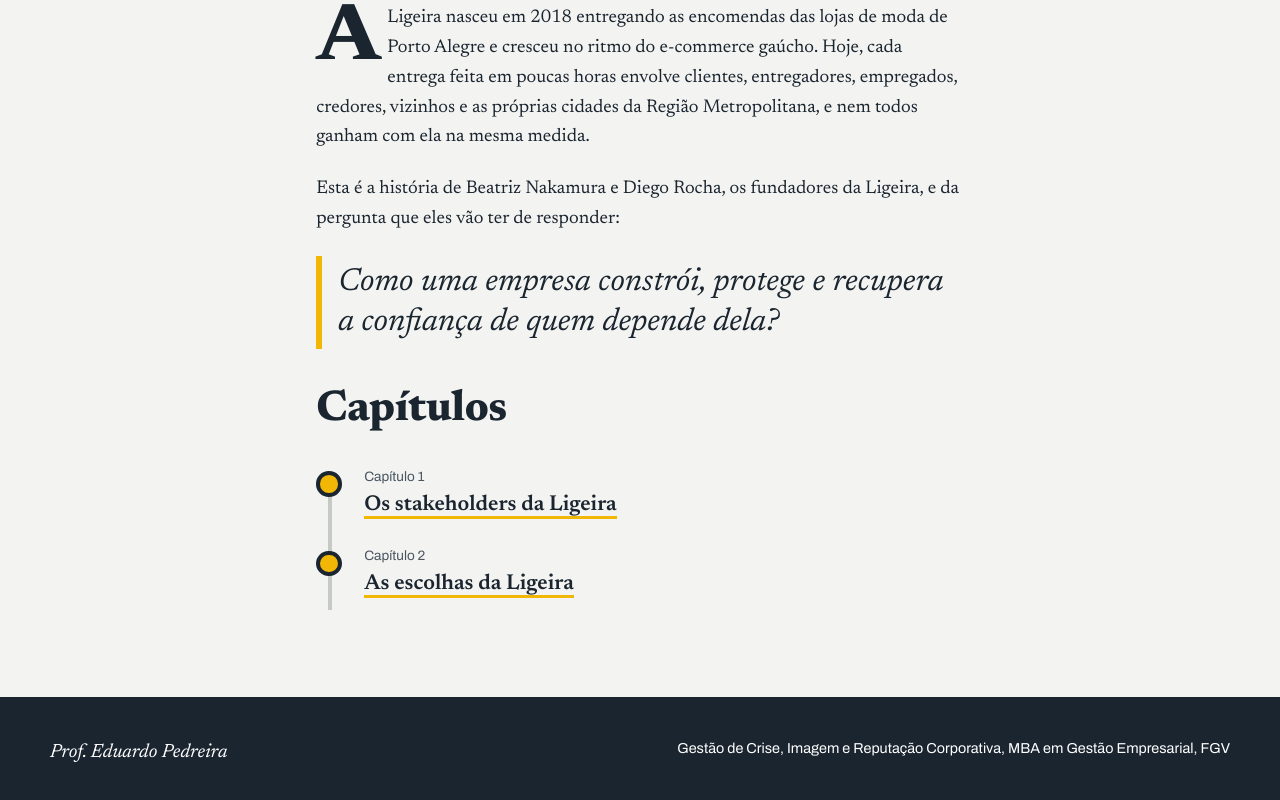
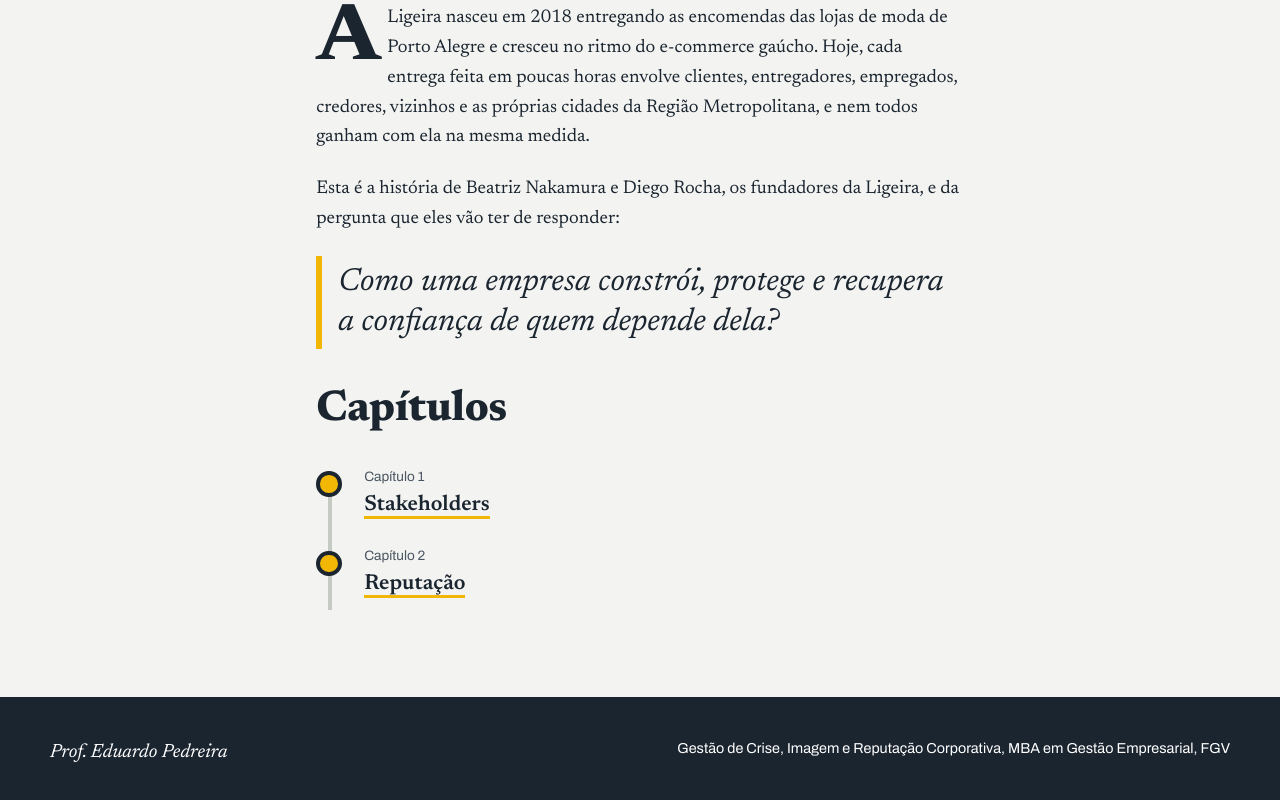
Before and after one commit to edubadu2026/ligeira-poa, a plain HTML site: page index.html in a window 1280 px wide. Shown: the part 600-1400 px from the top of the page. Drawn offline with Linux system fonts and the light colour scheme.

Commit message:
Títulos dos capítulos: Stakeholders e Reputação
Co-Authored-By: Claude Opus 5.5 <noreply@anthropic.com>
Claude-Session: https://claude.ai/code/session_015bVSMESmpKiSTBnAg6XRBX

```diff
--- a/index.html
+++ b/index.html
@@ -417,8 +417,8 @@ footer .sig{font-family:var(--serif);font-size:1.2rem;font-style:italic}
 
       <h2>Capítulos</h2>
       <ol class="chapters">
-        <li data-cap="1"><span class="cn">Capítulo 1</span><span class="ct">Os stakeholders da Ligeira</span></li>
-        <li data-cap="2"><span class="cn">Capítulo 2</span><span class="ct">As escolhas da Ligeira</span></li>
+        <li data-cap="1"><span class="cn">Capítulo 1</span><span class="ct">Stakeholders</span></li>
+        <li data-cap="2"><span class="cn">Capítulo 2</span><span class="ct">Reputação</span></li>
       </ol>
     </div>
   </section>
@@ -429,7 +429,7 @@ footer .sig{font-family:var(--serif);font-size:1.2rem;font-style:italic}
   <section class="chap-head">
     <div class="in">
       <p class="num">Capítulo 1</p>
-      <h1>Os stakeholders da Ligeira</h1>
+      <h1>Stakeholders</h1>
     </div>
   </section>
 
@@ -512,7 +512,7 @@ footer .sig{font-family:var(--serif);font-size:1.2rem;font-style:italic}
   <section class="chap-head">
     <div class="in">
       <p class="num">Capítulo 2</p>
-      <h1>As escolhas da Ligeira</h1>
+      <h1>Reputação</h1>
     </div>
   </section>
 
```
